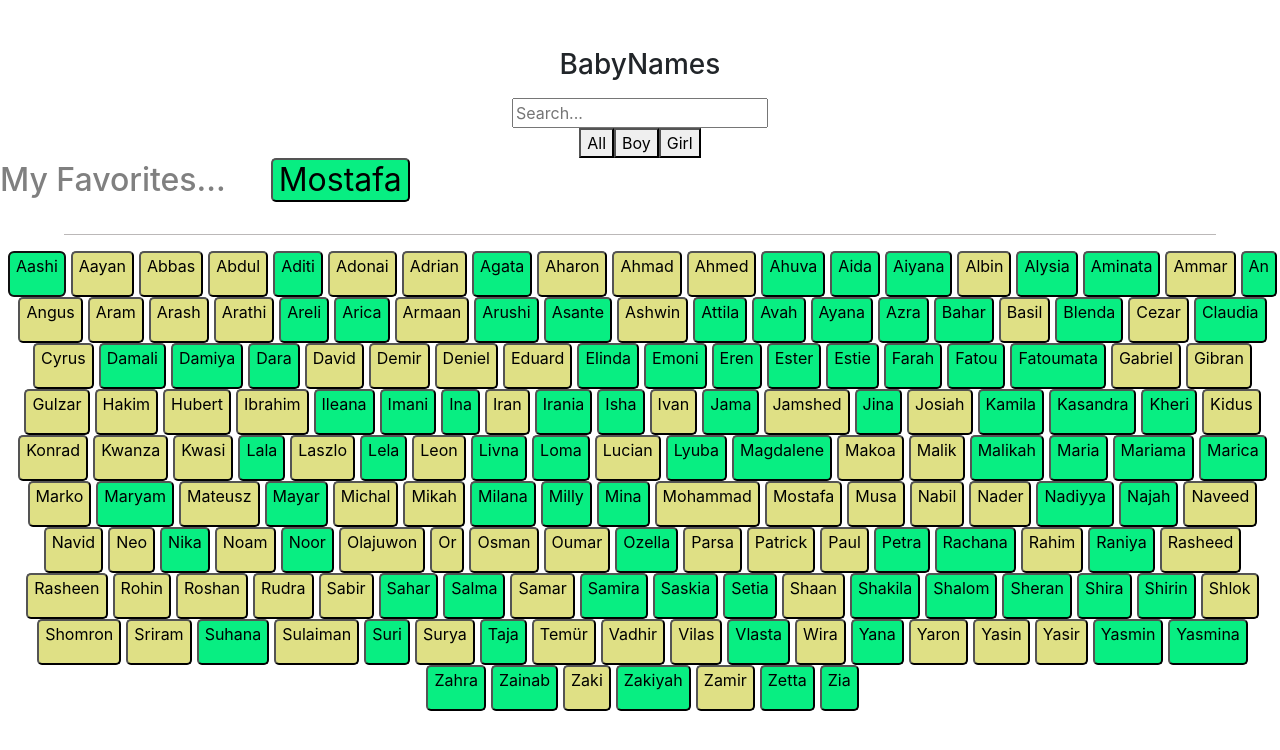
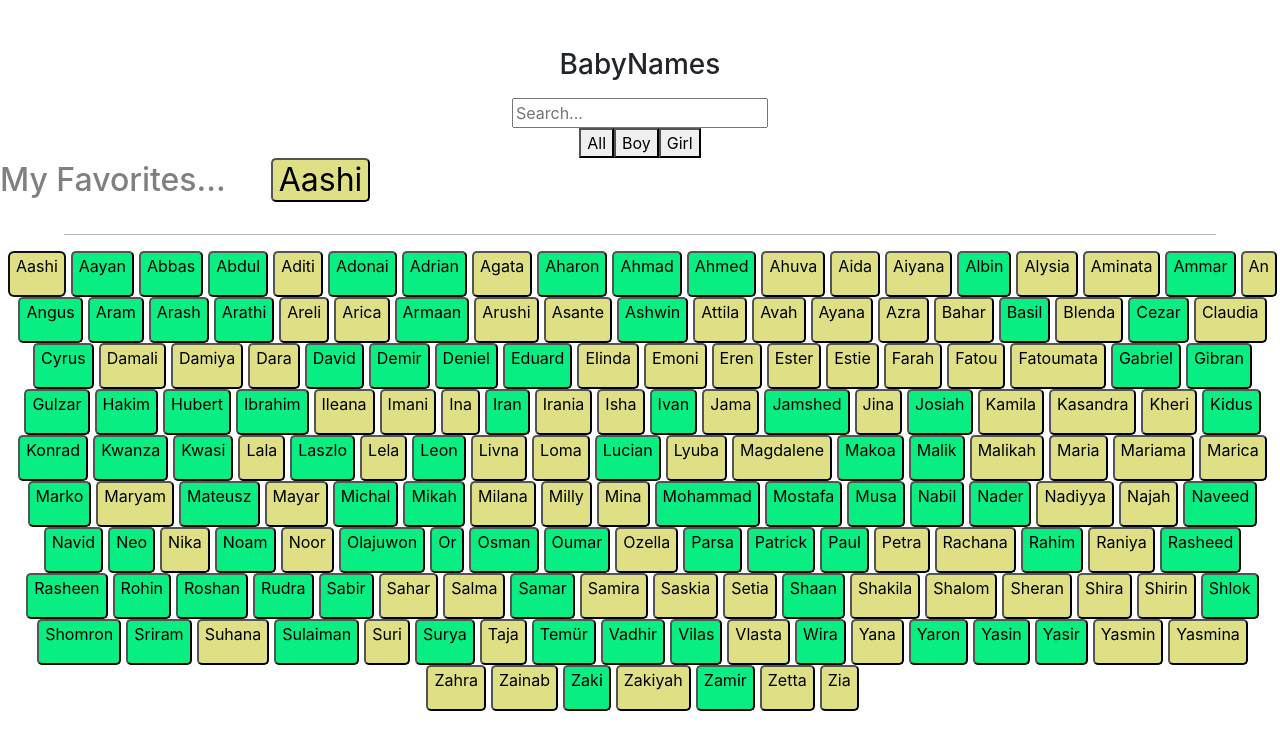
Before and after one commit to SenaitEkubai/baby-names-react, a React (Create React App) app: page / in a window 1280 px wide. Both pictures are taken after a click on the button "Aashi". Shown: the top 750 px of the page. Built offline with nearby package versions, Linux system fonts and the light colour scheme.

Commit message:
added favorite filtering

```diff
--- a/src/BabyNameLists.js
+++ b/src/BabyNameLists.js
@@ -12,10 +12,7 @@ const BabyNameLists = (props) => {
   // favorite  adding function
 
   function addFavorite(id) {
-    list = fav.concat([id]);
-    console.log(list + "to add to favlist hhhhhhhhhhhhhhh");
-
-    setFav(list);
+    setFav([...fav, id]);
   }
 
   return (
@@ -49,7 +46,7 @@ const BabyNameLists = (props) => {
           <BabyName
             handler={() => addFavorite(el.id)}
             key={index}
-            sex={el.sex === "f" ? "male" : "female"}
+            sex={el.sex === "f" ? "female" : "male"}
             name={el.name}
           />
         ))}
--- a/src/Favorites.js
+++ b/src/Favorites.js
@@ -1,15 +1,11 @@
 import React from "react";
-const Favorites = ({ data, fav }) => {
-  console.log(fav);
-  console.log(data);
+const Favorites = ({ data, fav, key }) => {
+  const namesList = fav.map((id) => {
+    let x = data.filter((el) => el.id === id);
 
-  const namesList = fav.map((id) => {
-    console.log(id);
-    const { name, sex } = data[id];
-    console.log(name);
     return (
-      <button key={id} className={sex === "f" ? "female" : "male"}>
-        {name}
+      <button key={id} className={x[0].sex === "f" ? "female" : "male"}>
+        {x[0].name}
       </button>
     );
   });
```
